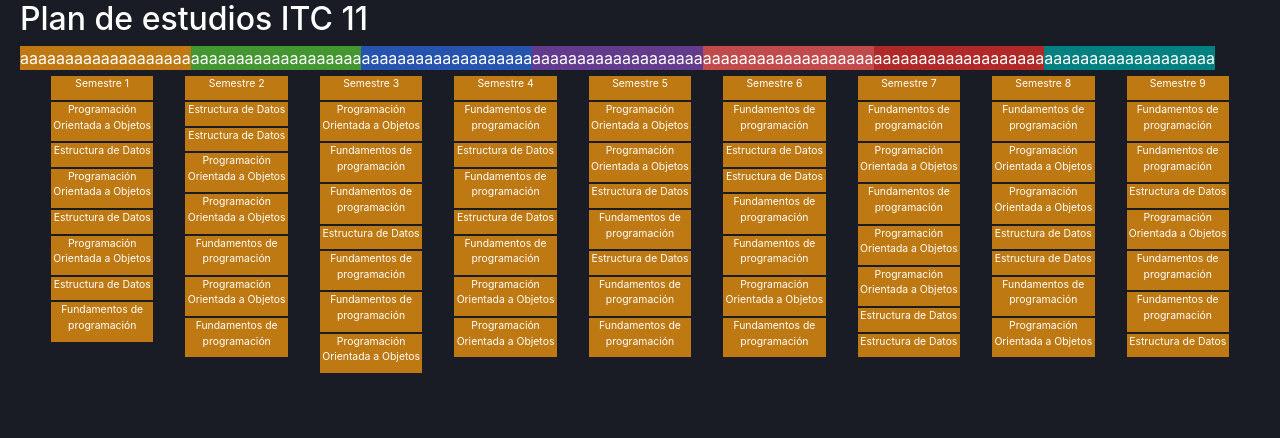
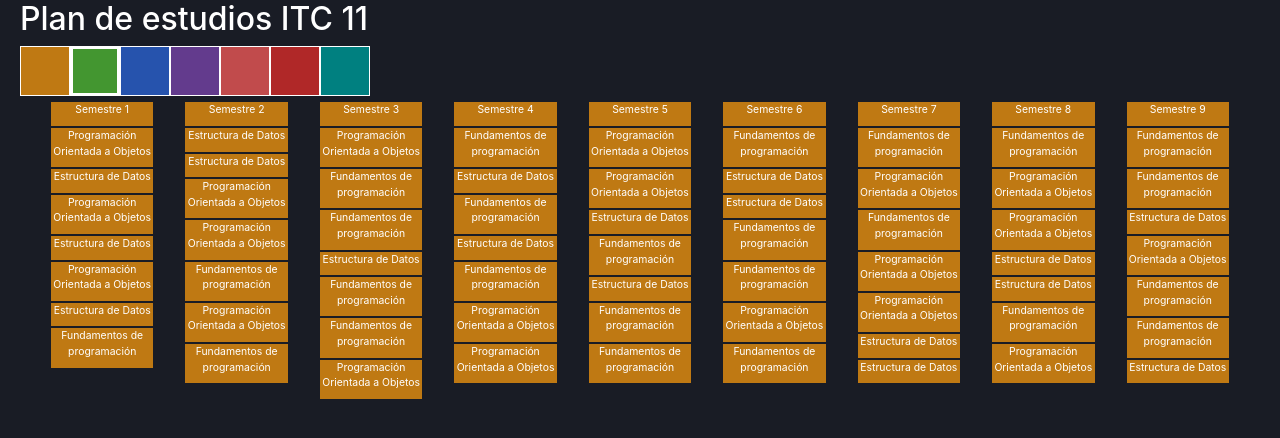
Before and after one commit to luispc111/PlanesDeEstudio, a React (Create React App) app: page /plan/itc_11 in a window 1280 px wide. Shown: the top 438 px of the page. Built offline with nearby package versions, Linux system fonts and the light colour scheme.

Commit message:
Arreglé estilo de botones

```diff
--- a/src/components/PlanDeEstudio/PlanDeEstudio.js
+++ b/src/components/PlanDeEstudio/PlanDeEstudio.js
@@ -4,10 +4,9 @@ import { Container, Row, Col } from 'react-bootstrap';
 
 // import Materia from './Materias/Materia';
 
-const BotonDeColor = ({ color, cambiarColorSeleccionado }) => {
+const BotonDeColor = ({ color, cambiarColorSeleccionado, colorSeleccionado }) => {
   return (
-    <div className={`bg-${color}`} onClick={() => cambiarColorSeleccionado(color)}>
-      aaaaaaaaaaaaaaaaaaa
+    <div className={`boton-color bg-${color} ${(color === colorSeleccionado) ? 'boton-seleccionado' : ''}`} onClick={() => cambiarColorSeleccionado(color)}>
     </div>
   )
 }
@@ -107,12 +106,13 @@ export default function PlanDeEstudio() {
           Plan de estudios {planDeEstudios.nombre}
         </h2>
       </Row>
-      <Row>
+      <Row className="colorBtns">
         {colores.map((color, indice) => (
           <BotonDeColor
             key={indice}
             color={color}
             cambiarColorSeleccionado={setColorSeleccionado}
+            colorSeleccionado={colorSeleccionado}
           />
         ))}
       </Row>
--- a/src/sass/index.scss
+++ b/src/sass/index.scss
@@ -124,13 +124,6 @@ button {
   margin: 10px 0px;
 }
 
-.colorBtn {
-  border: 1px solid;
-  color: white;
-  height: 50px;
-  width: 50px;
-}
-
 .selectStudyPlan {
   margin: 10px 5px;
   width: 140px;
--- a/src/sass/plan_de_estudio.scss
+++ b/src/sass/plan_de_estudio.scss
@@ -10,6 +10,13 @@
   /* justify-content: center; */
   /* align-self: center  */
   /* align-self: center; */
+}
+
+.boton-color {
+  border: 1px solid;
+  color: white;
+  height: 50px;
+  width: 50px;
 }
 
 .semester {
@@ -28,7 +35,7 @@
   border: ridge white; */
 }
 
-.selected-button {
+.boton-seleccionado {
   border: 3px solid;
 }
 
```
